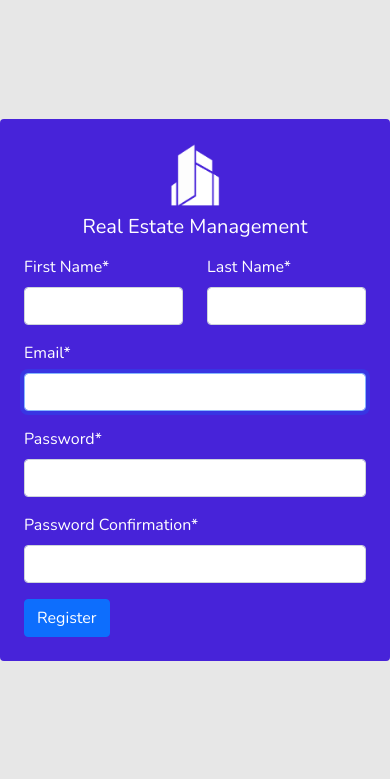
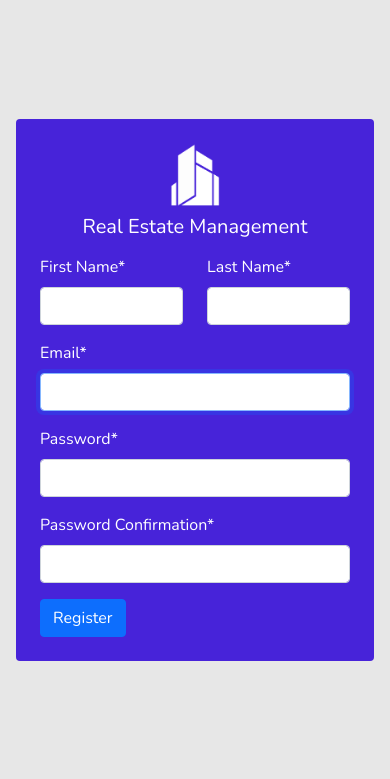
Before and after one commit to iamaliataie/django-real-estate-management, a Django app: page /accounts/register/ in a window 390 px wide. Shown: the part 48-827 px from the top of the page. Run offline with Django 4.2, Linux system fonts and the light colour scheme; some libraries are stand-ins or nearby versions.

Commit message:
register page modified

```diff
--- a/static/css/main.css
+++ b/static/css/main.css
@@ -164,6 +164,7 @@ a {
 
 .login-container{
   height: calc(100vh - calc(var(--header-height) + 1rem));
+  padding: 0 1rem;
 }
 
 .bg-light {
@@ -291,7 +292,7 @@ a {
   .first-col, .third-col {
     height: 100% !important;
     overflow: none;
-
+    padding: 1rem 0;
   }
 
   .search-sidebar {
```
